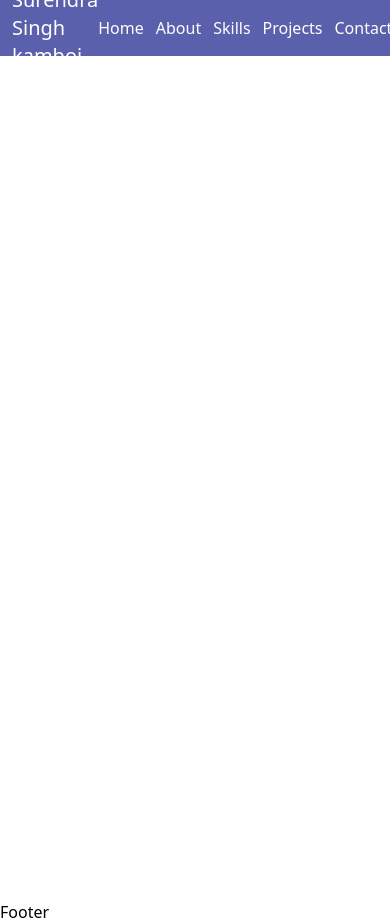
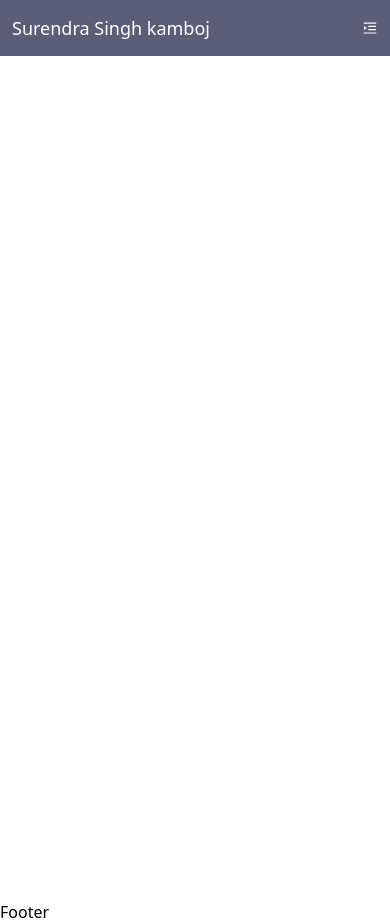
Before and after one commit to surendraSinghKamboj/todo-frontend, a Next.js app: page / in a window 390 px wide. Built offline with nearby package versions, Linux system fonts and the light colour scheme.

Commit message:
Navbar completed

```diff
--- a/package.json
+++ b/package.json
@@ -15,6 +15,7 @@
     "next": "13.2.4",
     "react": "18.2.0",
     "react-dom": "18.2.0",
+    "react-icons": "^4.8.0",
     "sass": "^1.59.3"
   },
   "devDependencies": {
--- a/src/components/Navbar.jsx
+++ b/src/components/Navbar.jsx
@@ -1,20 +1,39 @@
 import Link from 'next/link'
-import React from 'react'
-import { motion } from 'framer-motion'
+import React, { useState } from 'react'
+import { AiOutlineMenuUnfold, AiOutlineClose } from "react-icons/ai"
+
 
 const Navbar = () => {
+  const [open, setOpen] = useState(false)
   return (
-    <header className='sticky w-full h-14 bg-[#070f81a8] flex items-center p-3 top-0'>
-      <h1 className='text-white text-xl flex-grow cursor-pointer' onClick={() => {
-        window.scrollTo(0,0)
+    <header className='sticky w-full h-14 bg-[#080c33a8] flex items-center p-3 top-0'>
+      <h1 className='text-white text-lg sm:text-xl flex-grow cursor-pointer' onClick={() => {
+        window.scrollTo(0, 0)
       }}>Surendra Singh kamboj</h1>
-      <motion.ul className='flex items-center h-14 gap-3 text-white'>
+      <ul className='hidden sm:flex items-center h-14 gap-3 text-white'>
         <Link href={"/"}><li>Home</li></Link>
         <Link href={"/About"}><li>About</li></Link>
         <Link href={"/Skills"}><li>Skills</li></Link>
         <Link href={"/Projects"}><li>Projects</li></Link>
         <Link href={"/Contact"}><li>Contact</li></Link>
-      </motion.ul>
+      </ul>
+      <div className='sm:hidden'>
+        {
+          open ?
+            <AiOutlineClose className='text-white cursor-pointer' onClick={() => setOpen(!open)} />
+            :
+            <AiOutlineMenuUnfold className='text-white cursor-pointer' onClick={() => setOpen(!open)} />
+        }
+      </div>
+      <div className={`sm:hidden ${open ? "top-14 left-0" : "top-[-100%] left-[110%]"} transition-all fixed left-0 w-full bg-[#080c33a8] h-96`}>
+        <ul className='items-center flex flex-col h-14 gap-3 text-white'>
+          <Link href={"/"}><li className='w-[200px] text-center hover:bg-emerald-600'>Home</li></Link>
+          <Link href={"/About"}><li className='w-[200px] text-center hover:bg-emerald-600'>About</li></Link>
+          <Link href={"/Skills"}><li className='w-[200px] text-center hover:bg-emerald-600'>Skills</li></Link>
+          <Link href={"/Projects"}><li className='w-[200px] text-center hover:bg-emerald-600'>Projects</li></Link>
+          <Link href={"/Contact"}><li className='w-[200px] text-center hover:bg-emerald-600'>Contact</li></Link>
+        </ul>
+      </div>
     </header>
   )
 }
```
Also changed, not shown: 1 other file (tests, documents, lock files or other folders).
